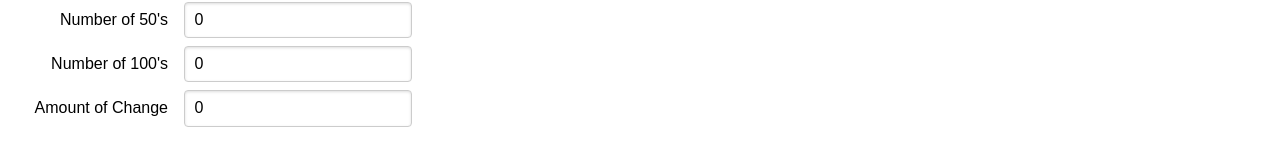
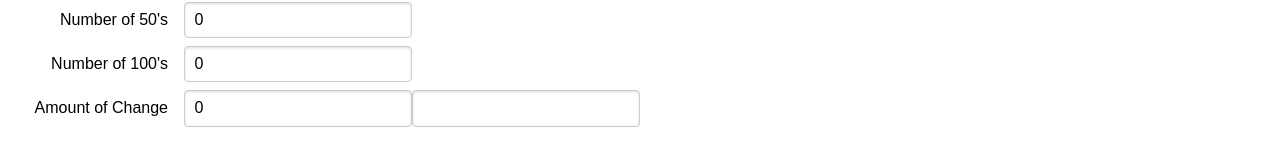
Before and after one commit to AlyxMoon/Simple-Tip-Distribution-Calculator, a Vue app: page / in a window 1280 px wide. Both pictures are taken after a click on the button "Bill Counts". Shown: the part 325-490 px from the top of the page. Built offline with nearby package versions, Linux system fonts and the light colour scheme.

Commit message:
Add an extra input for change

```diff
--- a/src/App.vue
+++ b/src/App.vue
@@ -73,6 +73,9 @@
             <input
               id="change" name="change" type="number" min="0" step="0.01"
               :value="change" @input="changeBillCount({ type: 'change', count: $event.target.value })"  />
+            <input
+              id="change2" name="change2" type="number" min="0" step="0.01"
+              :value="change2" @input="changeBillCount({ type: 'change2', count: $event.target.value })"  />
           </div>
         </fieldset>
       </form>
@@ -152,6 +155,7 @@ export default {
     ...mapState({
       bills: state => state.app.bills,
       change: state => state.app.change,
+      change2: state => state.app.change2,
       employees: state => state.app.employees,
       page: state => state.app.page,
       saving: state => state.app.saving
@@ -253,5 +257,4 @@ input[type=submit] {
   border-bottom-right-radius: 0 !important;
 }
 
-
 </style>
--- a/src/vuex/actions.js
+++ b/src/vuex/actions.js
@@ -14,7 +14,7 @@ export const changePage = ({ commit }, page) => {
 }
 
 export const changeBillCount = ({ commit, state }, { type, count }) => {
-  if (type === 'change') {
+  if (type === 'change' || type === 'change2') {
     commit('SET_CHANGE_COUNT', { count: Number(count) })
   } else {
     commit('SET_BILL_COUNT', { index: state.bills.findIndex(bill => bill.type === type), count: Number(count) })
@@ -56,7 +56,8 @@ export const loadFromStorage = ({ commit, state }) => {
   return Promise.all([
     localForage.getItem('employees'),
     localForage.getItem('bills'),
-    localForage.getItem('change')
+    localForage.getItem('change'),
+    localForage.getItem('change2')
   ])
     .then(values => {
       if (values[0] && values.length > 0) {
@@ -68,6 +69,9 @@ export const loadFromStorage = ({ commit, state }) => {
       if (values[2]) {
         commit('SET_CHANGE_COUNT', { count: values[2] })
       }
+      if (values[3]) {
+        commit('SET_CHANGE_COUNT', { count2: values[3] })
+      }
     })
 }
 
@@ -76,7 +80,8 @@ export const saveToStorage = ({ commit, state }) => {
   return Promise.all([
     localForage.setItem('employees', state.employees),
     localForage.setItem('bills', state.bills),
-    localForage.setItem('change', state.change)
+    localForage.setItem('change', state.change),
+    localForage.setItem('change2', state.change2)
   ])
     .then(() => new Promise(resolve => setTimeout(resolve, 500)))
     .then(() => commit('SET_SAVING', { saving: false }))
--- a/src/vuex/getters.js
+++ b/src/vuex/getters.js
@@ -61,7 +61,7 @@ export const getTotalHours = state => () => {
 }
 
 export const getTotalTips = state => () => {
-  return state.change + state.bills.reduce((sum, bill) => {
+  return state.change2 + state.change + state.bills.reduce((sum, bill) => {
     if (!isNaN(bill.type) && !isNaN(bill.count)) {
       return (bill.type * bill.count) + sum
     }
```
